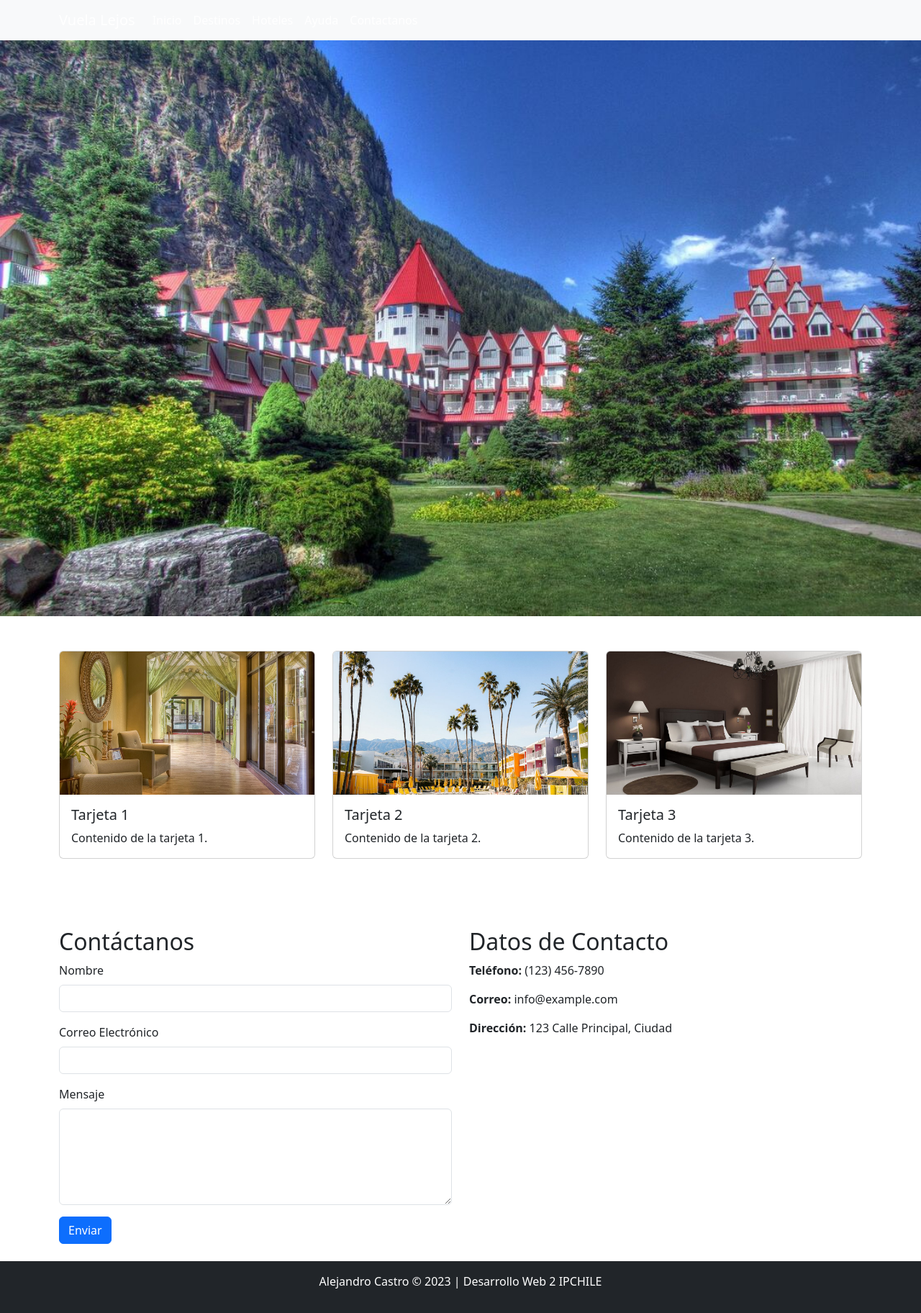
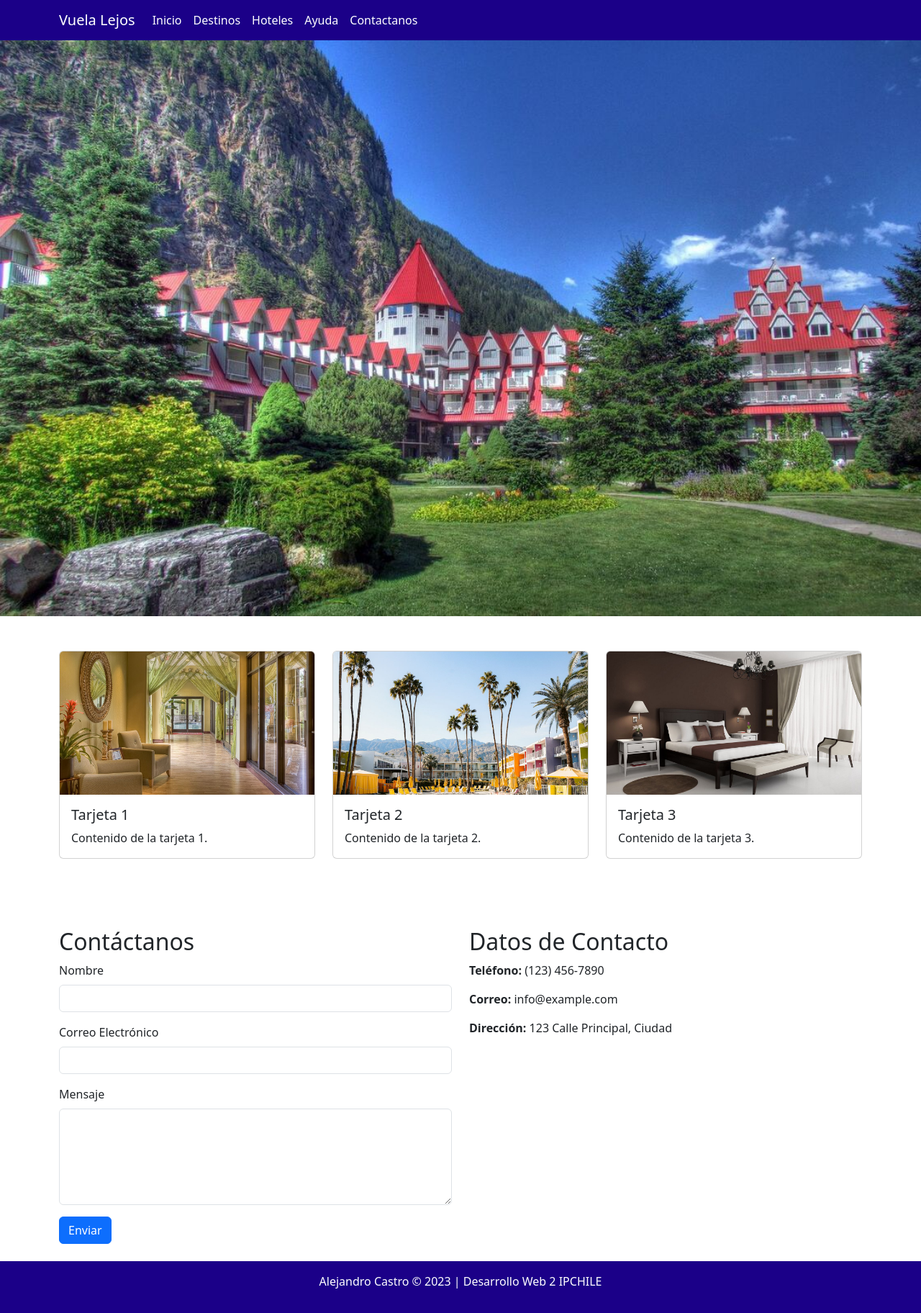
Before and after one commit to janoneone/vuelaLejos, a plain HTML site: page index.html in a window 1280 px wide. Shown: the whole page at 72% size. Drawn offline with nearby package versions, Linux system fonts and the light colour scheme.

Commit message:
Add files via upload

```diff
--- a/css/style.css
+++ b/css/style.css
@@ -6,8 +6,15 @@ body {
   }
   .footer {
     margin-top: auto;
+    background-color: #1b0088 !important;
+    color: #ffffff !important;
   }
+
 
 .accordion-button{
     font-weight: bold;
 }
+.menu{
+  background-color: #1b0088 !important;
+
+}
```
